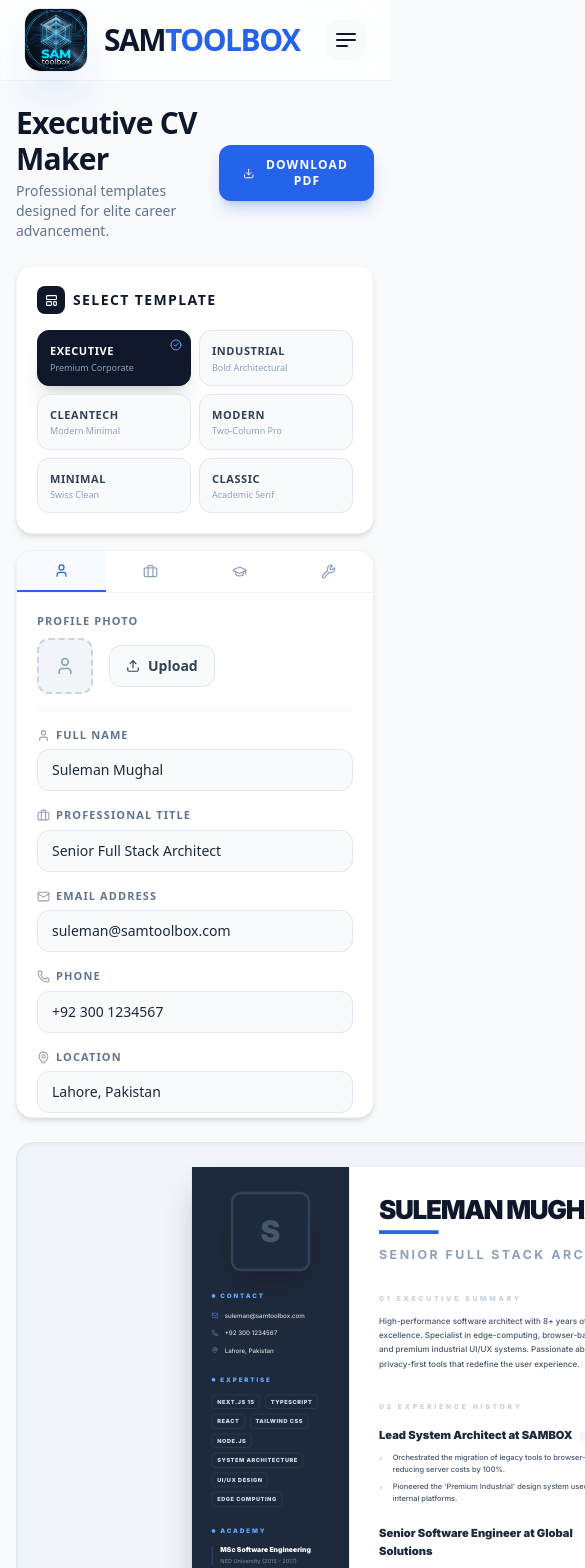
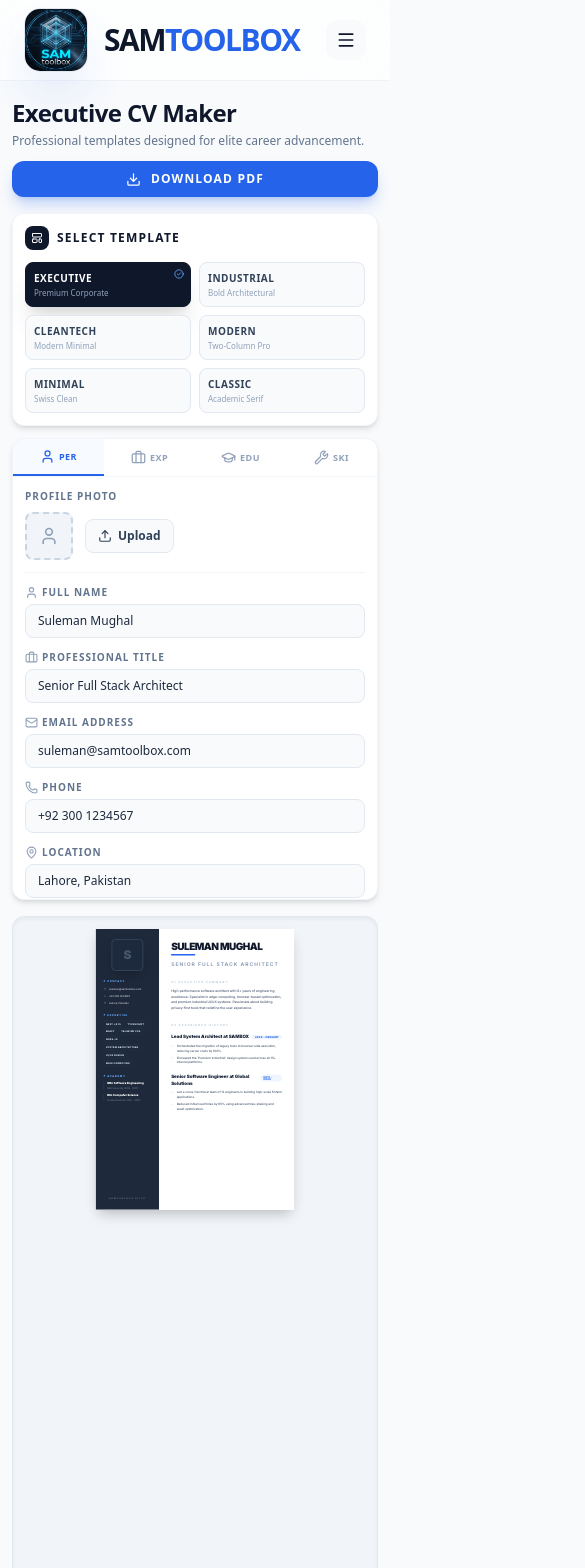
Before and after one commit to imsuleman-10/SamToolbox, a Next.js app: page /tools/cv-maker in a window 390 px wide. Shown: the top 1568 px of the page, 585 px wide, since content can reach past the window. Built offline with nearby package versions, Linux system fonts and the light colour scheme.

Commit message:
Update cv-maker and Navbar components

```diff
--- a/src/app/tools/cv-maker/page.tsx
+++ b/src/app/tools/cv-maker/page.tsx
@@ -93,55 +93,55 @@ export default function CvMakerPage() {
   ];
 
   return (
-    <div className="max-w-[1700px] mx-auto py-6 px-4">
+    <div className="max-w-full mx-auto py-4 sm:py-6 px-3 sm:px-4 md:px-6 lg:px-8">
 
       {/* Page Header */}
-      <div className="flex items-center justify-between mb-6">
+      <div className="flex flex-col gap-3 sm:gap-4 md:flex-row items-start md:items-center justify-between mb-4 sm:mb-6">
         <div>
-          <h1 className="text-3xl font-black text-slate-900 tracking-tight">Executive CV Maker</h1>
-          <p className="text-sm text-slate-500 font-medium mt-1">Professional templates designed for elite career advancement.</p>
+          <h1 className="text-2xl sm:text-3xl font-black text-slate-900 tracking-tight">Executive CV Maker</h1>
+          <p className="text-xs sm:text-sm text-slate-500 font-medium mt-1">Professional templates designed for elite career advancement.</p>
         </div>
         <button
           onClick={downloadPDF}
           disabled={isGenerating}
-          className="flex items-center gap-2.5 px-6 py-3 bg-brand-600 hover:bg-brand-700 text-white font-black uppercase tracking-widest text-xs rounded-xl shadow-lg shadow-brand-600/25 transition-all hover:scale-105 active:scale-95 disabled:opacity-60"
+          className="w-full sm:w-auto flex items-center justify-center gap-2.5 px-4 sm:px-6 py-2.5 sm:py-3 bg-brand-600 hover:bg-brand-700 text-white font-black uppercase tracking-widest text-xs rounded-xl shadow-lg shadow-brand-600/25 transition-all hover:scale-105 active:scale-95 disabled:opacity-60"
         >
           <Download size={15} />
           {isGenerating ? "Exporting..." : "Download PDF"}
         </button>
       </div>
 
-      <div className="flex flex-col xl:flex-row gap-6 items-start">
+      <div className="flex flex-col xl:flex-row gap-4 sm:gap-6 items-start">
 
         {/* ════════════════════════════════
             LEFT PANEL — Editor
         ════════════════════════════════ */}
-        <div className="w-full xl:w-[380px] shrink-0 space-y-4">
+        <div className="w-full xl:w-[380px] shrink-0 space-y-3 sm:space-y-4">
 
           {/* Template Picker */}
-          <div className="bg-white rounded-2xl border border-slate-100 shadow-md p-5">
-            <div className="flex items-center gap-2 mb-4">
-              <div className="w-7 h-7 bg-slate-900 rounded-lg flex items-center justify-center">
-                <LayoutTemplate size={13} className="text-white" />
+          <div className="bg-white rounded-xl sm:rounded-2xl border border-slate-100 shadow-md p-3 sm:p-5">
+            <div className="flex items-center gap-2 mb-3 sm:mb-4">
+              <div className="w-6 h-6 sm:w-7 sm:h-7 bg-slate-900 rounded-lg flex items-center justify-center">
+                <LayoutTemplate size={12} className="text-white" />
               </div>
-              <h2 className="text-sm font-black text-slate-900 uppercase tracking-widest">Select Template</h2>
+              <h2 className="text-xs sm:text-sm font-black text-slate-900 uppercase tracking-widest">Select Template</h2>
             </div>
-            <div className="grid grid-cols-2 gap-2">
+            <div className="grid grid-cols-2 sm:grid-cols-2 gap-2">
               {templates.map((t) => (
                 <button
                   key={t.id}
                   onClick={() => setTemplate(t.id)}
-                  className={`relative p-3 rounded-xl border text-left transition-all ${
+                  className={`relative p-2 sm:p-3 rounded-lg sm:rounded-xl border text-left transition-all ${
                     template === t.id
                       ? "bg-slate-900 border-slate-900 text-white shadow-xl"
                       : "bg-slate-50 border-slate-200 text-slate-700 hover:border-brand-300"
                   }`}
                 >
                   {template === t.id && (
-                    <CheckCircle2 size={12} className="absolute top-2 right-2 text-brand-400" />
+                    <CheckCircle2 size={10} className="absolute top-1.5 right-1.5 sm:top-2 sm:right-2 text-brand-400" />
                   )}
-                  <div className="font-black text-[11px] uppercase tracking-wider mb-0.5">{t.label}</div>
-                  <div className={`text-[9px] font-medium leading-tight ${template === t.id ? "text-slate-400" : "text-slate-400"}`}>
+                  <div className="font-black text-[10px] sm:text-[11px] uppercase tracking-wider mb-0.5">{t.label}</div>
+                  <div className={`text-[8px] sm:text-[9px] font-medium leading-tight ${template === t.id ? "text-slate-400" : "text-slate-400"}`}>
                     {t.desc}
                   </div>
                 </button>
@@ -150,13 +150,13 @@ export default function CvMakerPage() {
           </div>
 
           {/* Section Nav Tabs */}
-          <div className="bg-white rounded-2xl border border-slate-100 shadow-md overflow-hidden">
+          <div className="bg-white rounded-xl sm:rounded-2xl border border-slate-100 shadow-md overflow-hidden">
             <div className="flex border-b border-slate-100">
               {sections.map((s) => (
                 <button
                   key={s.id}
                   onClick={() => setActiveSection(s.id)}
-                  className={`flex-1 flex items-center justify-center gap-1.5 py-3 text-[11px] font-black uppercase tracking-wider transition-all ${
+                  className={`flex-1 flex items-center justify-center gap-1 sm:gap-1.5 py-2.5 sm:py-3 text-[10px] sm:text-[11px] font-black uppercase tracking-wider transition-all ${
                     activeSection === s.id
                       ? "text-brand-600 border-b-2 border-brand-600 bg-brand-50/50"
                       : "text-slate-400 hover:text-slate-600"
@@ -164,35 +164,36 @@ export default function CvMakerPage() {
                 >
                   {s.icon}
                   <span className="hidden sm:inline">{s.label}</span>
+                  <span className="sm:hidden text-[9px]">{s.label.slice(0, 3)}</span>
                 </button>
               ))}
             </div>
 
-            <div className="p-5 space-y-4 max-h-[62vh] overflow-y-auto">
+            <div className="p-3 sm:p-5 space-y-3 sm:space-y-4 max-h-[50vh] sm:max-h-[62vh] overflow-y-auto">
 
               {/* PERSONAL */}
               {activeSection === "personal" && (
                 <>
                   {/* Photo Upload */}
                   <div>
-                    <label className="block text-[11px] font-black text-slate-500 uppercase tracking-widest mb-2">
+                    <label className="block text-[10px] sm:text-[11px] font-black text-slate-500 uppercase tracking-widest mb-2">
                       Profile Photo
                     </label>
-                    <div className="flex items-center gap-4">
+                    <div className="flex items-center gap-3 sm:gap-4">
                       {data.photoUrl ? (
                         <div className="relative">
-                          <img src={data.photoUrl} alt="Profile" className="w-14 h-14 rounded-xl object-cover border-2 border-slate-200" />
+                          <img src={data.photoUrl} alt="Profile" className="w-12 h-12 sm:w-14 sm:h-14 rounded-lg sm:rounded-xl object-cover border-2 border-slate-200" />
                           <button
                             onClick={() => setData({ ...data, photoUrl: null })}
-                            className="absolute -top-1.5 -right-1.5 w-5 h-5 bg-red-500 text-white rounded-full text-xs flex items-center justify-center font-black"
+                            className="absolute -top-1.5 -right-1.5 w-4 h-4 sm:w-5 sm:h-5 bg-red-500 text-white rounded-full text-xs flex items-center justify-center font-black"
                           >×</button>
                         </div>
                       ) : (
-                        <div className="w-14 h-14 rounded-xl bg-slate-100 border-2 border-dashed border-slate-300 flex items-center justify-center text-slate-400">
+                        <div className="w-12 h-12 sm:w-14 sm:h-14 rounded-lg sm:rounded-xl bg-slate-100 border-2 border-dashed border-slate-300 flex items-center justify-center text-slate-400">
                           <User size={20} />
                         </div>
                       )}
-                      <label className="cursor-pointer flex items-center gap-2 px-4 py-2.5 bg-slate-50 hover:bg-slate-100 border border-slate-200 rounded-xl text-sm font-bold text-slate-700 transition">
+                      <label className="cursor-pointer flex items-center gap-1.5 sm:gap-2 px-3 sm:px-4 py-2 sm:py-2.5 bg-slate-50 hover:bg-slate-100 border border-slate-200 rounded-lg sm:rounded-xl text-xs sm:text-sm font-bold text-slate-700 transition">
                         <Upload size={14} /> Upload
                         <input type="file" accept="image/*" className="hidden" onChange={handlePhotoUpload} />
                       </label>
@@ -254,21 +255,22 @@ export default function CvMakerPage() {
         {/* ════════════════════════════════
             RIGHT PANEL — Live Preview
         ════════════════════════════════ */}
-        <div className="flex-1 min-w-0">
-          <div className="bg-slate-100 border border-slate-200 rounded-2xl shadow-inner p-6 flex justify-center overflow-hidden">
+        <div className="flex-1 min-w-0 w-full">
+          <div className="bg-slate-100 border border-slate-200 rounded-xl sm:rounded-2xl shadow-inner p-3 sm:p-4 md:p-6 lg:p-8 overflow-x-auto flex justify-center min-h-[400px] sm:min-h-[500px] md:min-h-[600px]">
             <div
-              className="origin-top-left"
-              style={{ transform: "scale(0.62)", transformOrigin: "top center", width: "210mm", minHeight: "297mm" }}
+              className="inline-flex origin-top scale-[0.25] xs:scale-[0.30] sm:scale-[0.38] md:scale-[0.50] lg:scale-[0.65] xl:scale-[0.75]"
+              style={{ transformOrigin: "top center", width: "210mm", minHeight: "297mm" }}
             >
               <div
                 ref={cvRef}
-                className="bg-white w-[210mm] min-h-[297mm] shadow-2xl overflow-hidden"
+                className="bg-white shadow-2xl overflow-hidden"
+                style={{ width: "210mm", minHeight: "297mm" }}
               >
                 <CvTemplate template={template} data={data} />
               </div>
             </div>
           </div>
-          <p className="text-center text-[11px] text-slate-400 font-medium mt-3 uppercase tracking-widest">
+          <p className="text-center text-[9px] sm:text-[11px] text-slate-400 font-medium mt-2 sm:mt-3 uppercase tracking-widest">
             Print Quality Render · A4 Layout · 300 DPI Optimized
           </p>
         </div>
@@ -292,7 +294,7 @@ interface FieldProps {
 
 const InputField = ({ label, icon, value, onChange, placeholder }: FieldProps) => (
   <div>
-    <label className="flex items-center gap-1.5 text-[11px] font-black text-slate-500 uppercase tracking-widest mb-1.5">
+    <label className="flex items-center gap-1 sm:gap-1.5 text-[10px] sm:text-[11px] font-black text-slate-500 uppercase tracking-widest mb-1 sm:mb-1.5">
       {icon && <span className="text-slate-400">{icon}</span>}
       {label}
     </label>
@@ -301,14 +303,14 @@ const InputField = ({ label, icon, value, onChange, placeholder }: FieldProps) =
       value={value}
       onChange={(e) => onChange(e.target.value)}
       placeholder={placeholder}
-      className="w-full px-3.5 py-2.5 bg-slate-50 border border-slate-200 rounded-xl focus:border-brand-500 focus:bg-white focus:ring-2 focus:ring-brand-500/10 outline-none text-slate-800 text-sm font-medium transition-all placeholder:text-slate-300"
+      className="w-full px-3 sm:px-3.5 py-2 sm:py-2.5 bg-slate-50 border border-slate-200 rounded-lg sm:rounded-xl focus:border-brand-500 focus:bg-white focus:ring-2 focus:ring-brand-500/10 outline-none text-slate-800 text-xs sm:text-sm font-medium transition-all placeholder:text-slate-300"
     />
   </div>
 );
 
 const TextAreaField = ({ label, icon, value, onChange, placeholder, rows = 4, hint }: FieldProps) => (
   <div>
-    <label className="flex items-center gap-1.5 text-[11px] font-black text-slate-500 uppercase tracking-widest mb-1.5">
+    <label className="flex items-center gap-1 sm:gap-1.5 text-[10px] sm:text-[11px] font-black text-slate-500 uppercase tracking-widest mb-1 sm:mb-1.5">
       {icon && <span className="text-slate-400">{icon}</span>}
       {label}
     </label>
@@ -317,9 +319,9 @@ const TextAreaField = ({ label, icon, value, onChange, placeholder, rows = 4, hi
       value={value}
       onChange={(e) => onChange(e.target.value)}
       placeholder={placeholder}
-      className="w-full px-3.5 py-2.5 bg-slate-50 border border-slate-200 rounded-xl focus:border-brand-500 focus:bg-white focus:ring-2 focus:ring-brand-500/10 outline-none text-slate-800 text-sm font-medium transition-all resize-none placeholder:text-slate-300"
+      className="w-full px-3 sm:px-3.5 py-2 sm:py-2.5 bg-slate-50 border border-slate-200 rounded-lg sm:rounded-xl focus:border-brand-500 focus:bg-white focus:ring-2 focus:ring-brand-500/10 outline-none text-slate-800 text-xs sm:text-sm font-medium transition-all resize-none placeholder:text-slate-300"
     />
-    {hint && <p className="text-[10px] text-slate-400 mt-1.5 leading-relaxed font-medium">{hint}</p>}
+    {hint && <p className="text-[9px] sm:text-[10px] text-slate-400 mt-1 sm:mt-1.5 leading-relaxed font-medium">{hint}</p>}
   </div>
 );
 
@@ -337,7 +339,7 @@ const CvTemplate = ({ template, data }: { template: TemplateType; data: CVData }
         {/* Left Sidebar */}
         <div className="w-[32%] bg-[#1e293b] text-white px-8 py-10 flex flex-col shrink-0">
           {data.photoUrl ? (
-            <div className="w-32 h-32 rounded-2xl overflow-hidden border-4 border-slate-700 mx-auto mb-8 shadow-2xl rotate-2">
+            <div className="w-32 h-32 rounded-2xl overflow-hidden border-4 border-slate-700 mx-auto mb-8 shadow-2xl">
               <img src={data.photoUrl} alt="Profile" className="w-full h-full object-cover" />
             </div>
           ) : (
@@ -352,9 +354,9 @@ const CvTemplate = ({ template, data }: { template: TemplateType; data: CVData }
                 <span className="w-1.5 h-1.5 rounded-full bg-brand-400" /> Contact
               </h3>
               <div className="space-y-3 text-[10px] font-medium leading-relaxed opacity-80">
-                {data.email && <p className="flex items-center gap-2.5"><Mail size={11} className="text-brand-400" /> {data.email}</p>}
-                {data.phone && <p className="flex items-center gap-2.5"><Phone size={11} className="text-brand-400" /> {data.phone}</p>}
-                {data.location && <p className="flex items-center gap-2.5"><MapPin size={11} className="text-brand-400" /> {data.location}</p>}
+                {data.email && <p className="flex items-center gap-2.5"><Mail size={11} className="text-brand-400 shrink-0" /> <span className="break-all">{data.email}</span></p>}
+                {data.phone && <p className="flex items-center gap-2.5"><Phone size={11} className="text-brand-400 shrink-0" /> {data.phone}</p>}
+                {data.location && <p className="flex items-center gap-2.5"><MapPin size={11} className="text-brand-400 shrink-0" /> <span className="break-all">{data.location}</span></p>}
               </div>
             </section>
 
@@ -398,7 +400,7 @@ const CvTemplate = ({ template, data }: { template: TemplateType; data: CVData }
         {/* Main Content */}
         <div className="flex-1 px-12 py-12 bg-white">
           <header className="mb-12">
-            <h1 className="text-[42px] font-black text-slate-900 leading-none tracking-tighter mb-3 uppercase">{data.name || "Identity Name"}</h1>
+            <h1 className="text-[40px] font-black text-slate-900 leading-none tracking-tighter mb-3 uppercase">{data.name || "Identity Name"}</h1>
             <div className="h-1.5 w-24 bg-brand-600 mb-5" />
             <p className="text-xl font-bold text-slate-400 uppercase tracking-[0.2em]">{data.title || "Elite Professional"}</p>
           </header>
@@ -451,29 +453,29 @@ const CvTemplate = ({ template, data }: { template: TemplateType; data: CVData }
   if (template === "industrial") {
     return (
       <div className="bg-[#fcfcfc] min-h-[297mm] p-12 text-slate-900 border-[16px] border-slate-900" style={{ fontFamily: "Inter, system-ui, sans-serif" }}>
-        <div className="flex justify-between items-start mb-16">
-          <div className="max-w-2xl">
-            <h1 className="text-[52px] font-black tracking-[-0.05em] leading-[0.9] text-slate-900 mb-6 uppercase italic">
+        <div className="flex flex-col lg:flex-row justify-between items-start mb-16">
+          <div className="max-w-2xl mb-6 lg:mb-0">
+            <h1 className="text-[50px] font-black tracking-[-0.05em] leading-[0.9] text-slate-900 mb-6 uppercase italic">
               {data.name?.split(" ").map((n, i) => (
                 <span key={i} className={i % 2 === 1 ? "text-brand-600" : ""}>{n} </span>
               ))}
             </h1>
-            <div className="flex gap-4 items-center mb-6">
+            <div className="flex flex-wrap gap-4 items-center mb-6">
               <span className="px-4 py-1.5 bg-slate-900 text-white font-black uppercase text-xs tracking-widest">{data.title}</span>
-              <div className="h-px w-20 bg-slate-200" />
+              <div className="h-px w-20 bg-slate-200 hidden lg:block" />
               <div className="text-[11px] font-bold text-slate-500 uppercase tracking-widest">{data.location}</div>
             </div>
             <p className="text-[13px] leading-relaxed font-medium text-slate-600 border-l-4 border-brand-500 pl-6 py-2 italic">{data.summary}</p>
           </div>
-          <div className="text-right text-[10px] font-black uppercase tracking-[0.2em] leading-relaxed text-slate-900">
+          <div className="text-left lg:text-right text-[10px] font-black uppercase tracking-[0.2em] leading-relaxed text-slate-900">
             <p>{data.email}</p>
             <p>{data.phone}</p>
             <p className="text-brand-600">{data.website}</p>
           </div>
         </div>
 
-        <div className="grid grid-cols-12 gap-12">
-          <div className="col-span-8">
+        <div className="grid grid-cols-1 lg:grid-cols-12 gap-12">
+          <div className="lg:col-span-8">
             <h3 className="text-xs font-black uppercase tracking-[0.4em] mb-8 bg-slate-100 px-4 py-2 text-slate-900 inline-block">Experience Logs</h3>
             <div className="space-y-10">
               {data.experience.split("\n\n").map((e, i) => (
@@ -491,7 +493,7 @@ const CvTemplate = ({ template, data }: { template: TemplateType; data: CVData }
               ))}
             </div>
           </div>
-          <div className="col-span-4 space-y-12">
+          <div className="lg:col-span-4 space-y-12">
             <section>
               <h3 className="text-xs font-black uppercase tracking-[0.4em] mb-6 text-slate-300">Technical Ops</h3>
               <div className="flex flex-col gap-2">
@@ -529,7 +531,7 @@ const CvTemplate = ({ template, data }: { template: TemplateType; data: CVData }
           </div>
           <div className="absolute top-1/2 left-0 right-0 h-px bg-slate-100 -z-0" />
           <p className="mt-8 text-[11px] font-black uppercase tracking-[0.8em] text-slate-400">{data.title}</p>
-          <div className="mt-6 flex justify-center gap-8 text-[9px] font-bold uppercase tracking-widest text-slate-600">
+          <div className="mt-6 flex justify-center gap-8 text-[10px] font-bold uppercase tracking-widest text-slate-600">
             <span>{data.email}</span>
             <span className="text-brand-500">/</span>
             <span>{data.phone}</span>
@@ -538,8 +540,8 @@ const CvTemplate = ({ template, data }: { template: TemplateType; data: CVData }
           </div>
         </header>
 
-        <div className="grid grid-cols-12 gap-16">
-          <div className="col-span-4 space-y-12">
+        <div className="grid grid-cols-1 lg:grid-cols-12 gap-16">
+          <div className="lg:col-span-4 space-y-12">
             <section>
               <h3 className="text-[10px] font-black uppercase tracking-[0.4em] mb-4 text-slate-300">Bio</h3>
               <p className="text-[12px] text-slate-500 font-medium leading-[2] text-justify">{data.summary}</p>
@@ -553,7 +555,7 @@ const CvTemplate = ({ template, data }: { template: TemplateType; data: CVData }
               </div>
             </section>
           </div>
-          <div className="col-span-8 flex flex-col gap-16">
+          <div className="lg:col-span-8 flex flex-col gap-16">
             <section>
               <h3 className="text-[10px] font-black uppercase tracking-[0.4em] mb-8 text-slate-300">Career Progress</h3>
               <div className="space-y-12">
@@ -594,14 +596,14 @@ const CvTemplate = ({ template, data }: { template: TemplateType; data: CVData }
           )}
         </div>
 
-        <div className="flex flex-1">
-          <div className="w-1/3 bg-slate-50 p-10 border-r border-slate-100">
+        <div className="flex flex-col lg:flex-row flex-1">
+          <div className="lg:w-1/3 bg-slate-50 p-10 border-b lg:border-b-0 lg:border-r border-slate-100">
             <section className="mb-10">
               <h3 className="text-[11px] font-black text-slate-400 uppercase tracking-[0.3em] mb-6 border-b border-slate-200 pb-2">Direct</h3>
               <div className="space-y-4 text-[11px] font-bold text-slate-600 uppercase tracking-wider">
-                <p className="flex items-center gap-3"><Mail size={12} className="text-brand-600" /> {data.email}</p>
+                <p className="flex items-center gap-3"><Mail size={12} className="text-brand-600" /> <span className="break-all">{data.email}</span></p>
                 <p className="flex items-center gap-3"><Phone size={12} className="text-brand-600" /> {data.phone}</p>
-                <p className="flex items-center gap-3"><MapPin size={12} className="text-brand-600" /> {data.location}</p>
+                <p className="flex items-center gap-3"><MapPin size={12} className="text-brand-600" /> <span className="break-all">{data.location}</span></p>
                 <p className="flex items-center gap-3"><Globe size={12} className="text-brand-600" /> {data.website}</p>
               </div>
             </section>
@@ -621,7 +623,7 @@ const CvTemplate = ({ template, data }: { template: TemplateType; data: CVData }
           <div className="flex-1 p-12">
             <section className="mb-12">
               <h3 className="text-[11px] font-black text-brand-600 uppercase tracking-[0.4em] mb-6 px-4 py-1.5 bg-brand-50 inline-block rounded-full">Background</h3>
-              <p className="text-[13px] text-slate-600 leading-relax font-medium">{data.summary}</p>
+              <p className="text-[13px] text-slate-600 leading-relaxed font-medium">{data.summary}</p>
             </section>
 
             <section>
--- a/src/components/Navbar.tsx
+++ b/src/components/Navbar.tsx
@@ -1,8 +1,13 @@
+"use client";
+
 import Link from "next/link";
 import Image from "next/image";
-import { ChevronRight } from "lucide-react";
+import { ChevronRight, Menu, X } from "lucide-react";
+import { useState } from "react";
 
 export default function Navbar() {
+  const [isOpen, setIsOpen] = useState(false);
+
   return (
     <nav className="sticky top-0 z-[100] w-full bg-white/70 backdrop-blur-2xl border-b border-slate-200/50">
       <div className="max-w-7xl mx-auto px-6 sm:px-10">
@@ -14,6 +19,7 @@ export default function Navbar() {
                   src="/logo.jpg"
                   alt="SamToolbox Logo"
                   fill
+                  priority
                   className="object-cover scale-110 group-hover:scale-125 transition-transform duration-700"
                 />
               </div>
@@ -49,13 +55,45 @@ export default function Navbar() {
             </Link>
           </div>
 
-          {/* Mobile Menu Toggle (Simplified for now) */}
-          <button className="md:hidden w-10 h-10 flex flex-col items-center justify-center gap-1 rounded-xl bg-slate-50 hover:bg-slate-100 transition-colors">
-            <div className="w-5 h-0.5 bg-slate-900 rounded-full" />
-            <div className="w-5 h-0.5 bg-slate-900 rounded-full" />
-            <div className="w-3 h-0.5 bg-slate-900 rounded-full self-start ml-2.5" />
+          {/* Mobile Menu Toggle */}
+          <button
+            onClick={() => setIsOpen(!isOpen)}
+            className="md:hidden w-10 h-10 flex items-center justify-center rounded-xl bg-slate-50 hover:bg-slate-100 transition-colors"
+          >
+            {isOpen ? <X size={20} /> : <Menu size={20} />}
           </button>
         </div>
+
+        {/* Mobile Menu */}
+        {isOpen && (
+          <div className="md:hidden bg-white border-t border-slate-200 py-4">
+            <div className="flex flex-col gap-4 px-6">
+              {[
+                { label: "All Tools", href: "/tools" },
+                { label: "About", href: "/about" },
+                { label: "Contact", href: "/contact" },
+              ].map((link) => (
+                <Link
+                  key={link.label}
+                  href={link.href}
+                  className="text-sm font-black text-slate-500 hover:text-slate-900 transition-colors uppercase tracking-[0.2em] py-2"
+                  onClick={() => setIsOpen(false)}
+                >
+                  {link.label}
+                </Link>
+              ))}
+
+              <Link
+                href="/tools/cv-maker"
+                className="bg-slate-900 hover:bg-brand-600 text-white px-6 py-3 rounded-xl text-[10px] font-black uppercase tracking-[0.2em] transition-all hover:shadow-[0_10px_30px_rgba(37,99,235,0.2)] flex items-center justify-center gap-2 group"
+                onClick={() => setIsOpen(false)}
+              >
+                Build CV
+                <ChevronRight size={14} className="group-hover:translate-x-1 transition-transform" />
+              </Link>
+            </div>
+          </div>
+        )}
       </div>
     </nav>
   );
```
